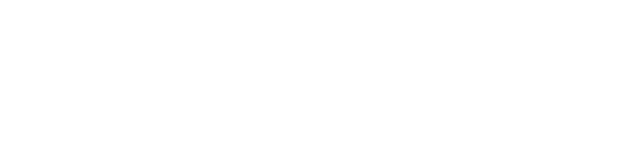
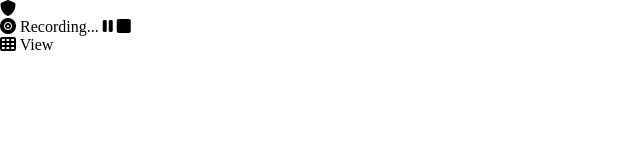
Before and after one commit to Levva01/html-css-zoom, a plain HTML site: page index.html in a window 1280 px wide. Shown: the whole page, without its empty margins (0-640 px from the left). Drawn offline with Linux system fonts and the light colour scheme.

Commit message:
html header completato

```diff
--- a/index.html
+++ b/index.html
@@ -19,12 +19,28 @@
             <!-- parte sinistra header -->
             <div class="header-left">
 
+                <!-- scudo verde check -->
+                <div class="shield-check">
+                    <i class="fa-solid fa-shield"></i>
+                </div>
+                <!-- /scudo verde check -->
+
+                <!-- contenitore recording -->
+                <div class="recording">
+                    <i class="fa-solid fa-record-vinyl"></i>
+                    <span>Recording...</span>
+                    <i class="fa-solid fa-pause"></i>
+                    <i class="fa-solid fa-square"></i>
+                </div>
+                <!-- /contenitore recording -->
+
             </div>
             <!-- /parte sinistra header -->
 
             <!-- parte destra header -->
             <div class="header-right">
-
+                <i class="fa-solid fa-table-cells"></i>
+                <span>View</span>
             </div>
             <!-- /parte destra header -->
 
```
